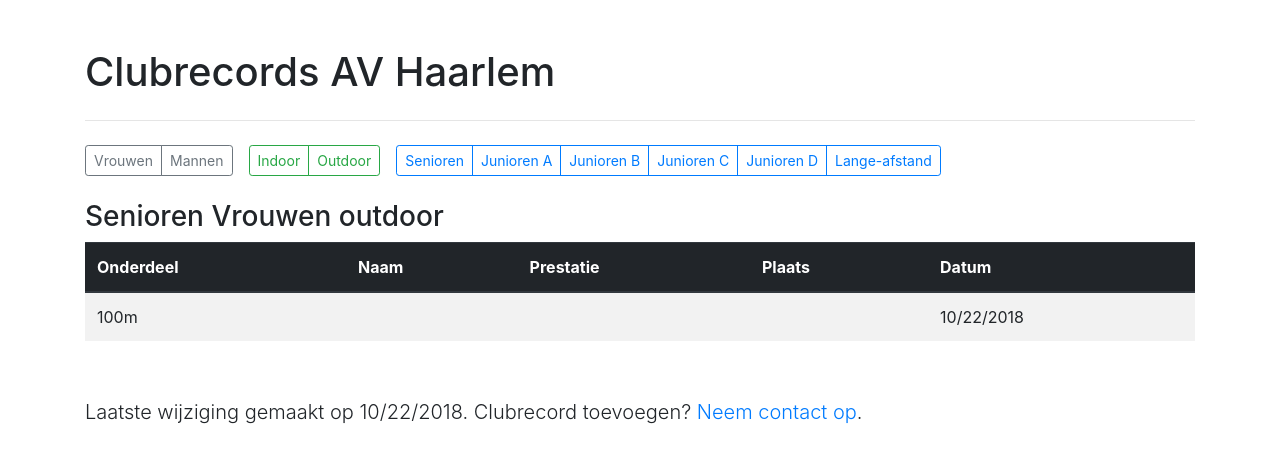
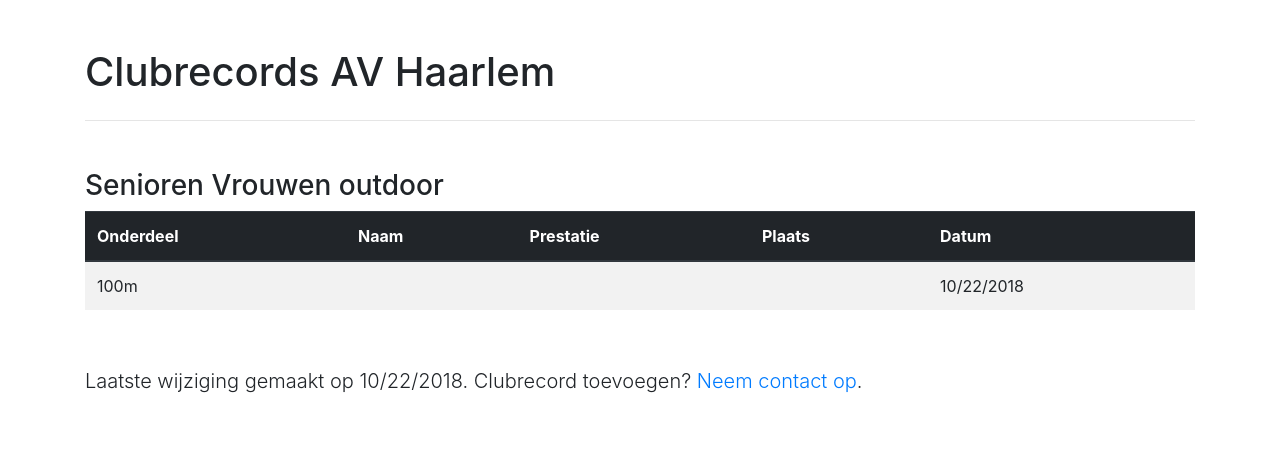
Before and after one commit to Voles/avhaarlem-ranglijsten, a React (Create React App) app: page / in a window 1280 px wide. Shown: the top 462 px of the page. Built offline with nearby package versions, Linux system fonts and the light colour scheme.

Commit message:
Hide unfinished filtes

```diff
--- a/src/App.js
+++ b/src/App.js
@@ -19,7 +19,7 @@ class App extends Component {
               <hr className="my-4"/>
             </div>
           </div>
-          <div className="row">
+          <div className="row d-none">
             <div className="col-12">
               <Filters />
             </div>
```
